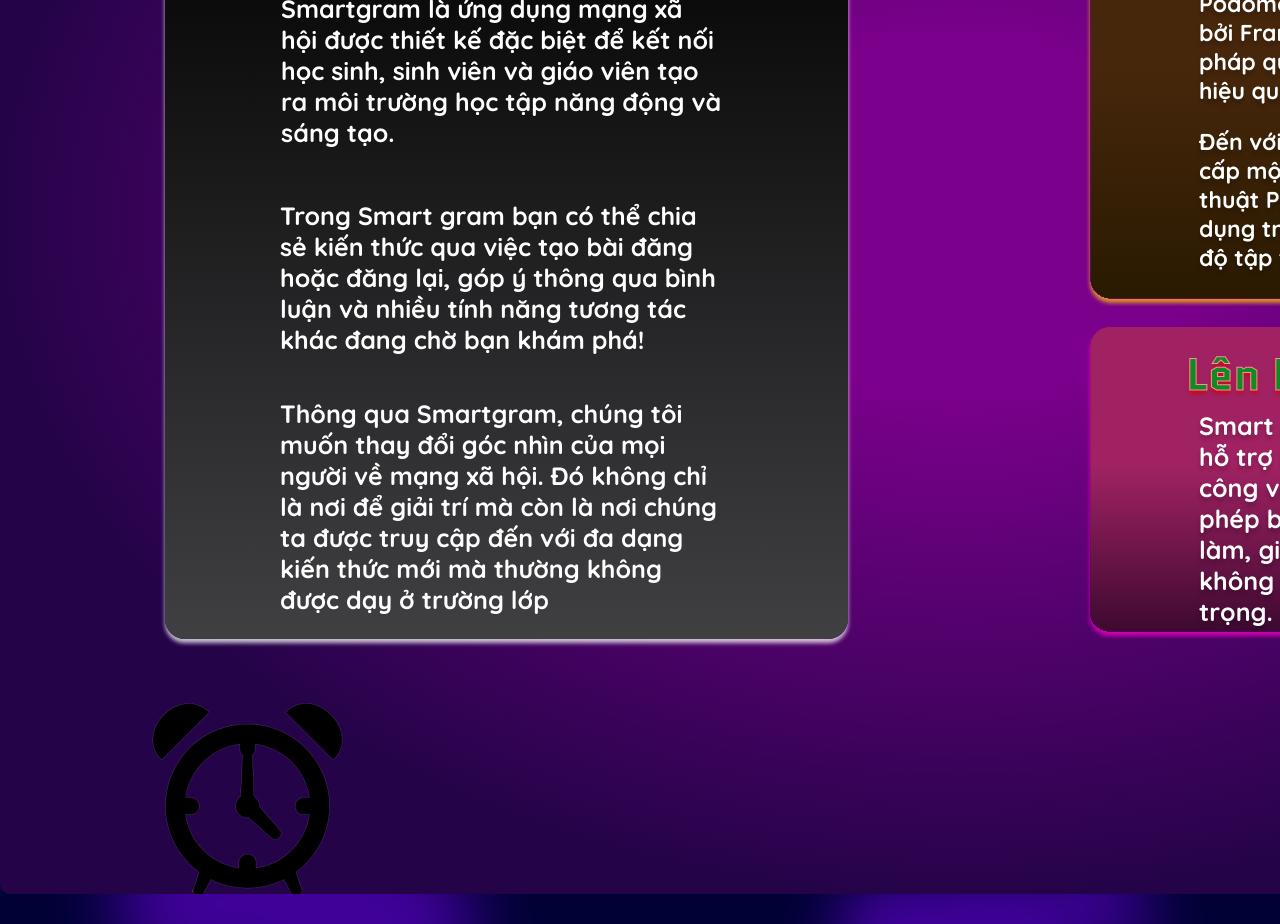
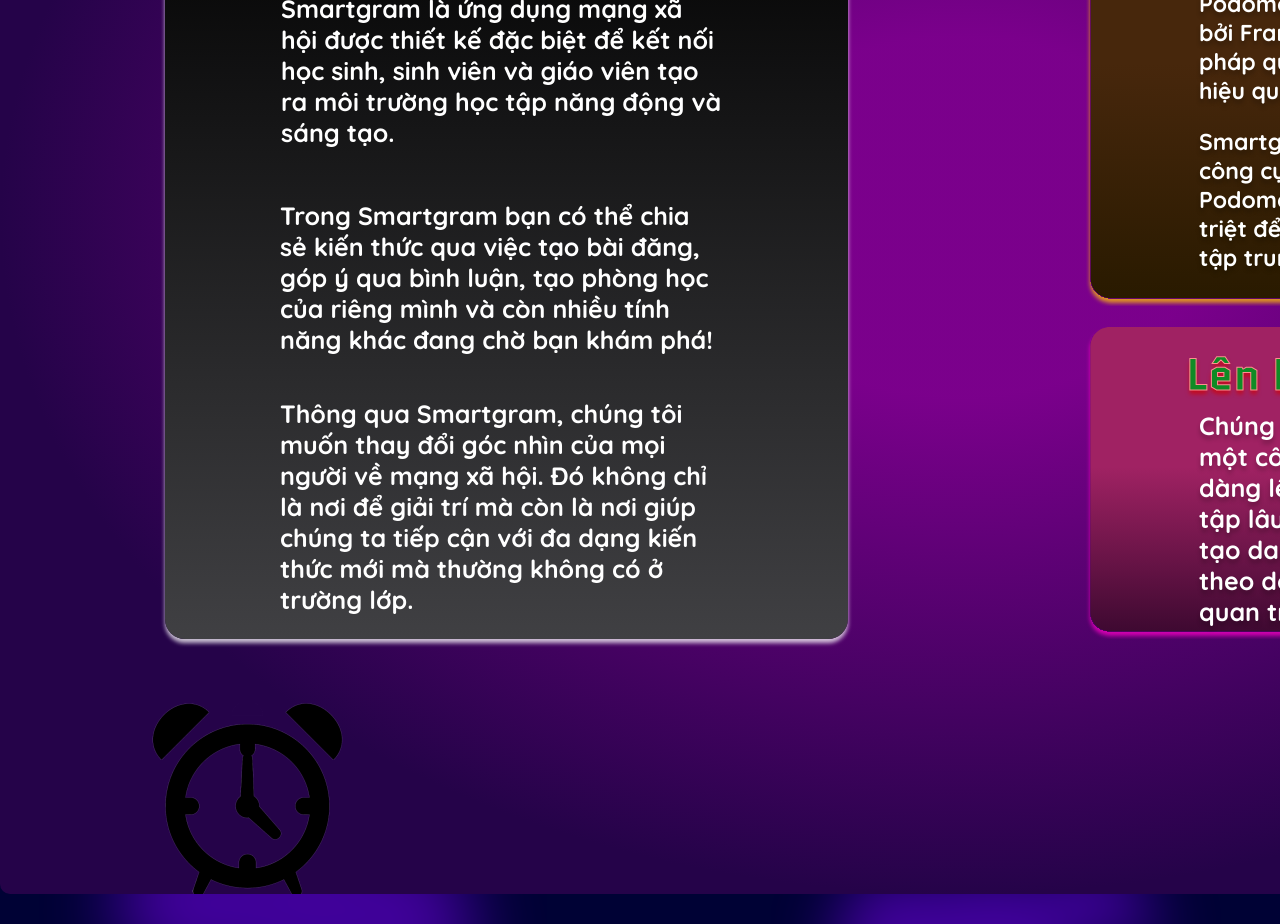
Before and after one commit to Dark-Rhin0/official-information-page, a React (Vite) app: page / in a window 1280 px wide. Shown: the part 1460-2384 px from the top of the page. Built offline with nearby package versions, Linux system fonts and the light colour scheme; a web font is replaced by a local one.

Commit message:
chỉnh sửa đoạn giới thiệu tính năng

```diff
--- a/src/components/FeaturesAndBenefits.jsx
+++ b/src/components/FeaturesAndBenefits.jsx
@@ -24,11 +24,17 @@
         />
         <div className="absolute top-[89.3px] left-[117px] w-[451px] h-[162.8px]">
           <b className="absolute top-[-6.3px] left-[0px] inline-block w-[451px] h-[217px] [text-shadow:0px_4px_4px_rgba(0,_0,_0,_0.25)]">
-            Smart sẽ cung cấp công cụ lịch nhằm hỗ trợ bạn trong việc lên lịch
-            cho công việc học tập lâu dài và cho phép bạn thiết lập các nhiệm vụ
-            cần làm, giúp bạn theo dõi công việc để không bỏ xót những công việc
-            quan trọng.
-          </b>
+          Chúng tôi đã thêm vào smartgram một công cụ lịch để giúp bạn dễ dàng
+          lên kế hoạch cho công việc học tập lâu dài.
+          Ngoài ra, bạn còn có thể tạo danh sách công việc cần làm,
+          để theo dõi và quản lý các nhiệm vụ quan trọng mà không bỏ sót chúng.
+
+
+
+
+
+
+</b>
         </div>
         <b className="absolute top-[4.71%] left-[15.5%] text-26xl font-quantico text-forestgreen text-justify [text-shadow:0px_4px_4px_rgba(211,_0,_0,_0.73)] [-webkit-text-stroke:1px_#ff9090]">
           Lên Lịch, lập kế hoạch
@@ -49,7 +55,7 @@
           cao hiệu quả trong công việc.
         </b>
         <b className="absolute top-[266.8px] left-[115px] inline-block w-[438px] h-[141.2px] [text-shadow:0px_4px_4px_rgba(0,_0,_0,_0.25)]">
-          Đến với Smartgram, bạn sẽ được cung cấp một công cụ đếm giờ dựa trên
+          Smartgram sẽ chung cấp cho bạn một công cụ đếm giờ dựa trên
           kỹ thuật Podomoro nhằm giúp bạn tận dụng triệt để thời gian học tập và
           tăng độ tập trung.
         </b>
@@ -63,14 +69,13 @@
         </b>
         <b className="absolute top-[534px] left-[115px] inline-block w-[443px]">
           Thông qua Smartgram, chúng tôi muốn thay đổi góc nhìn của mọi người về
-          mạng xã hội. Đó không chỉ là nơi để giải trí mà còn là nơi chúng ta
-          được truy cập đến với đa dạng kiến thức mới mà thường không được dạy ở
-          trường lớp
+          mạng xã hội. Đó không chỉ là nơi để giải trí mà còn là nơi giúp chúng ta tiếp cận
+          với đa dạng kiến thức mới mà thường không có ở trường lớp.
         </b>
         <b className="absolute top-[336px] left-[115px] inline-block w-[440px]">
-          Trong Smart gram bạn có thể chia sẻ kiến thức qua việc tạo bài đăng
-          hoặc đăng lại, góp ý thông qua bình luận và nhiều tính năng tương tác
-          khác đang chờ bạn khám phá!
+          Trong Smartgram bạn có thể chia sẻ kiến thức qua việc tạo bài đăng,
+          góp ý qua bình luận, tạo phòng học của riêng mình và còn nhiều
+          tính năng khác đang chờ bạn khám phá!
         </b>
         <b className="absolute h-[7.48%] w-[38.36%] top-[4.14%] left-[29.87%] text-26xl inline-block text-limegreen text-justify [text-shadow:0px_4px_4px_rgba(96,_255,_131,_0.73)] [-webkit-text-stroke:1px_#9fff90]" >
           Mạng xã hội
```
